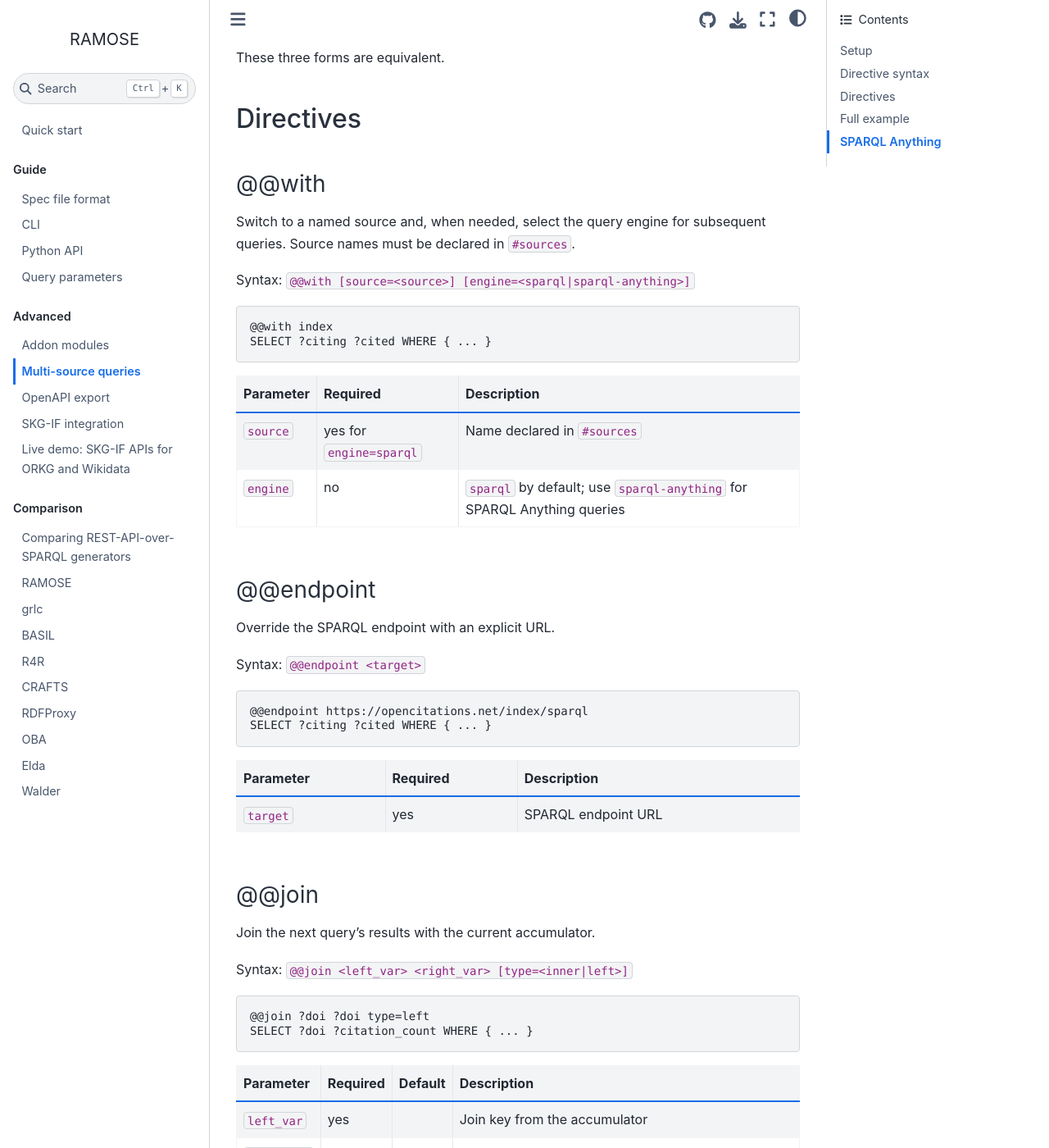
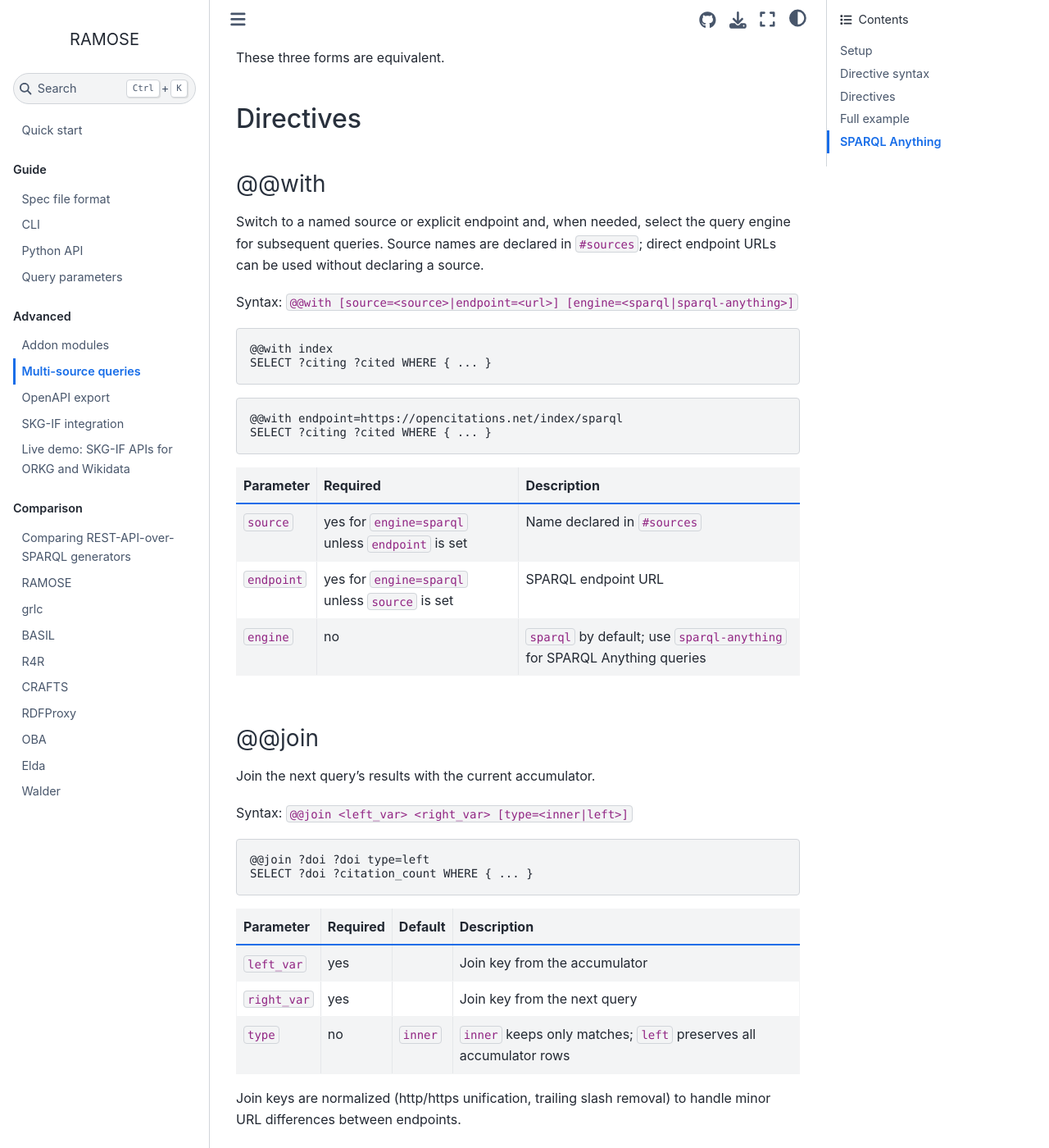
Before and after one commit to opencitations/ramose, a Jupyter Book: the page built from docs/06-multi-source.md, in a window 1280 px wide and 1400 px high, scrolled down 1027 px. Shown: the whole window at 82% size. Built offline with Jupyter Book 1.0.4 settings and Sphinx 7.4.7 and the Sphinx Book theme 1.1.4, drawn with Linux system fonts in a browser that asks for light colours.

Commit message:
feat(multi-source): select direct endpoints through @@with
Add endpoint selection to @@with so multi-source queries can use either a #sources alias or an inline endpoint URL from the same directive. Remove @@endpoint

````diff
--- a/docs/06-multi-source.md
+++ b/docs/06-multi-source.md
@@ -44,34 +44,25 @@
 
 ### @@with
 
-Switch to a named source and, when needed, select the query engine for subsequent queries. Source names must be declared in `#sources`.
+Switch to a named source or explicit endpoint and, when needed, select the query engine for subsequent queries. Source names are declared in `#sources`; direct endpoint URLs can be used without declaring a source.
 
-Syntax: `@@with [source=<source>] [engine=<sparql|sparql-anything>]`
+Syntax: `@@with [source=<source>|endpoint=<url>] [engine=<sparql|sparql-anything>]`
 
 ```
 @@with index
 SELECT ?citing ?cited WHERE { ... }
 ```
 
-| Parameter | Required | Description |
-|-----------|----------|-------------|
-| `source` | yes for `engine=sparql` | Name declared in `#sources` |
-| `engine` | no | `sparql` by default; use `sparql-anything` for SPARQL Anything queries |
-
-### @@endpoint
-
-Override the SPARQL endpoint with an explicit URL.
-
-Syntax: `@@endpoint <target>`
-
 ```
-@@endpoint https://opencitations.net/index/sparql
+@@with endpoint=https://opencitations.net/index/sparql
 SELECT ?citing ?cited WHERE { ... }
 ```
 
 | Parameter | Required | Description |
 |-----------|----------|-------------|
-| `target` | yes | SPARQL endpoint URL |
+| `source` | yes for `engine=sparql` unless `endpoint` is set | Name declared in `#sources` |
+| `endpoint` | yes for `engine=sparql` unless `source` is set | SPARQL endpoint URL |
+| `engine` | no | `sparql` by default; use `sparql-anything` for SPARQL Anything queries |
 
 ### @@join
 
````
Also changed, not shown: docs/01-spec-file.md (+1 -1 lines), 6 other files.
